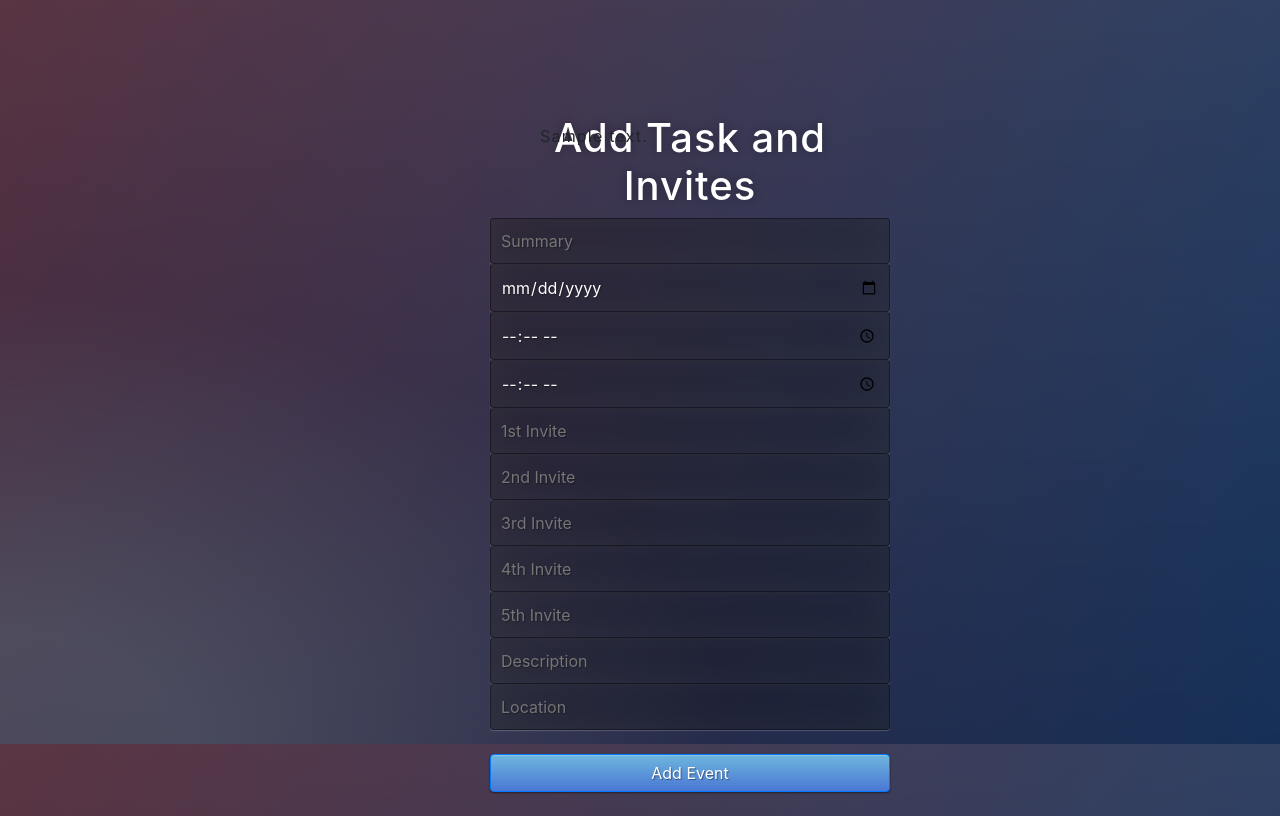
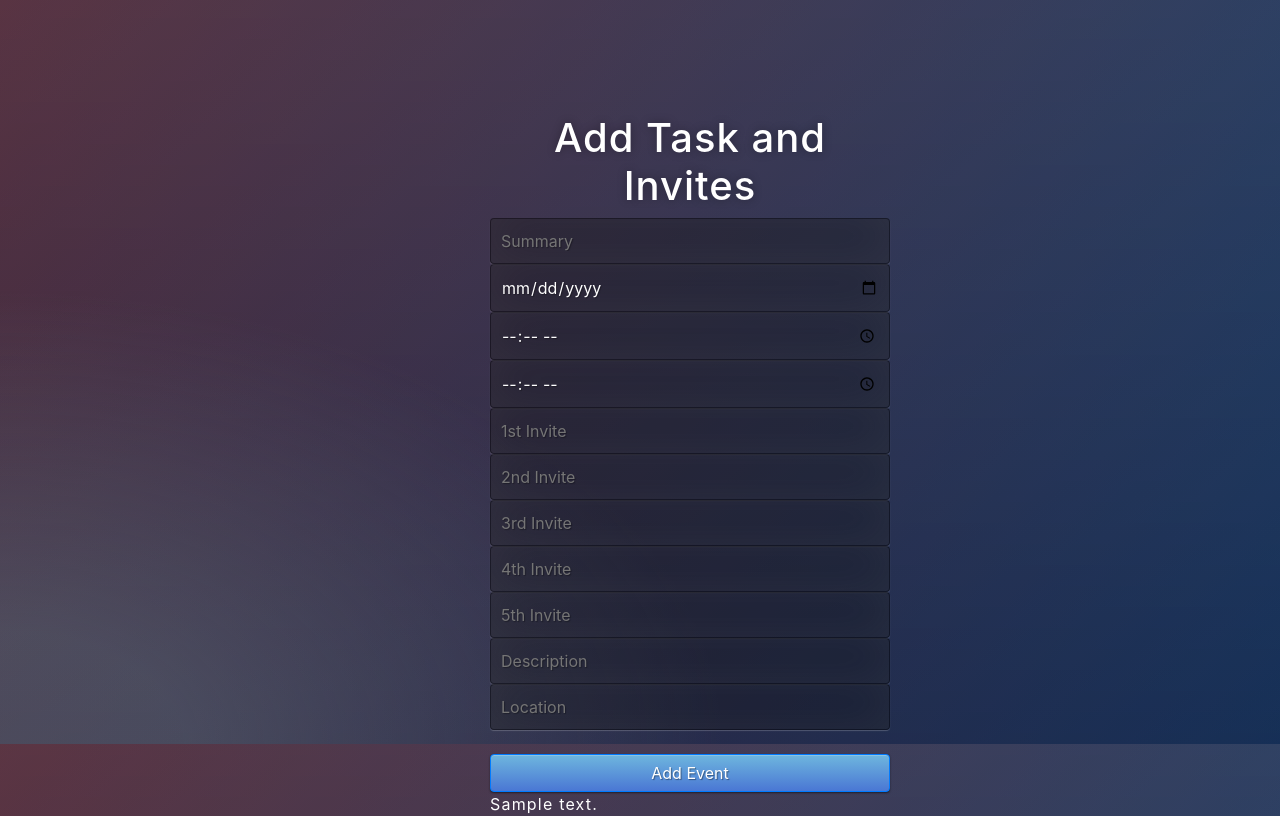
Before and after one commit to yo-sayantan/Calendar_Task_Login_Flask_Heroku_v2.1, a Flask app: template templates/add_event.html in a window 1280 px wide. Shown: the part 56-872 px from the top of the page. Run offline with Flask 3, Linux system fonts and the light colour scheme; the template is opened without the code that fills it: most values are stand-ins (such as "Sample title", 1, 10 or a date in 2020); some libraries are stand-ins or nearby versions.

Commit message:
Add files via upload

```diff
--- a/templates/add_event.html
+++ b/templates/add_event.html
@@ -37,9 +37,8 @@
        <input type="location" name="location" placeholder="Location"/><br><br>
        <button type="submit" class="btn btn-primary btn-block btn-large">Add Event</button>
      </form>
-     <br>
-     <div class="login">
-       <p>{{ result_text }}</p>
-     </div>
+     <!-- <div class="login"> -->
+       <p style="color:white">{{ result_text }}</p>
+     <!-- </div> -->
   </div>
 {% endblock %}
--- a/templates/base.html
+++ b/templates/base.html
@@ -12,7 +12,7 @@
         <link href='https://fonts.googleapis.com/css?family=Hind:300' rel='stylesheet' type='text/css'>
         <link href='https://fonts.googleapis.com/css?family=Open+Sans+Condensed:300' rel='stylesheet' type='text/css'>
         <link rel="stylesheet" href="{{ url_for('static', filename='css/style.css') }}">
-        <!-- <link rel="stylesheet" href="{{ url_for('static', filename='css/styles.css') }}"> -->
+        <link rel="stylesheet" href="{{ url_for('static', filename='css/styles.css') }}">
     {% endblock %}
 </head>
 <body>
```
